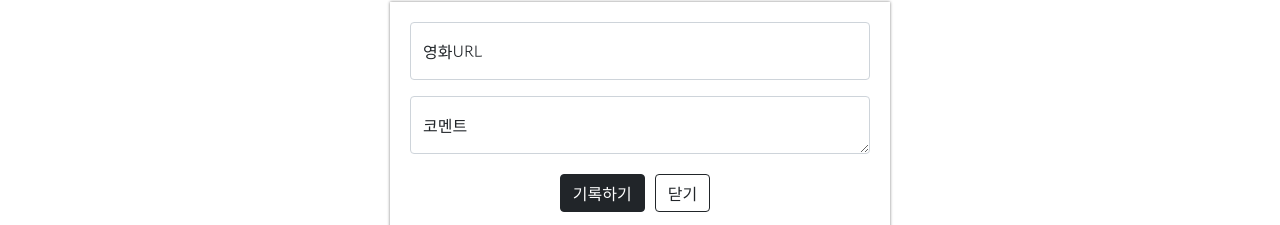
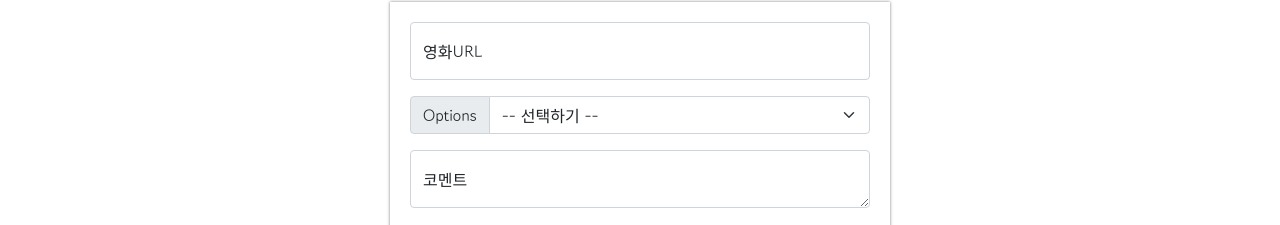
Before and after one commit to toql/mypage, a plain HTML site: page index.html in a window 1280 px wide. Shown: the part 268-493 px from the top of the page. Drawn offline with nearby package versions, Linux system fonts and the light colour scheme.

Commit message:
Update index.html

```diff
--- a/index.html
+++ b/index.html
@@ -80,7 +80,7 @@
             margin-top: 20px;
         }
 
-        .mybtn > button {
+        .mybtn>button {
             margin-right: 10px;
         }
     </style>
@@ -95,6 +95,17 @@
         <div class="form-floating mb-3">
             <input type="email" class="form-control" id="floatingInput" placeholder="name@example.com">
             <label for="floatingInput">영화URL</label>
+        </div>
+        <div class="input-group mb-3">
+            <label class="input-group-text" for="inputGroupSelect01">Options</label>
+            <select class="form-select" id="inputGroupSelect01">
+                <option selected>-- 선택하기 --</option>
+                <option value="⭐">One</option>
+                <option value="⭐⭐">Two</option>
+                <option value="⭐⭐⭐">Three</option>
+                <option value="⭐⭐⭐⭐">Four</option>
+                <option value="⭐⭐⭐⭐⭐">Five</option>
+            </select>
         </div>
         <div class="form-floating">
             <textarea class="form-control" placeholder="Leave a comment here" id="floatingTextarea"></textarea>
```
